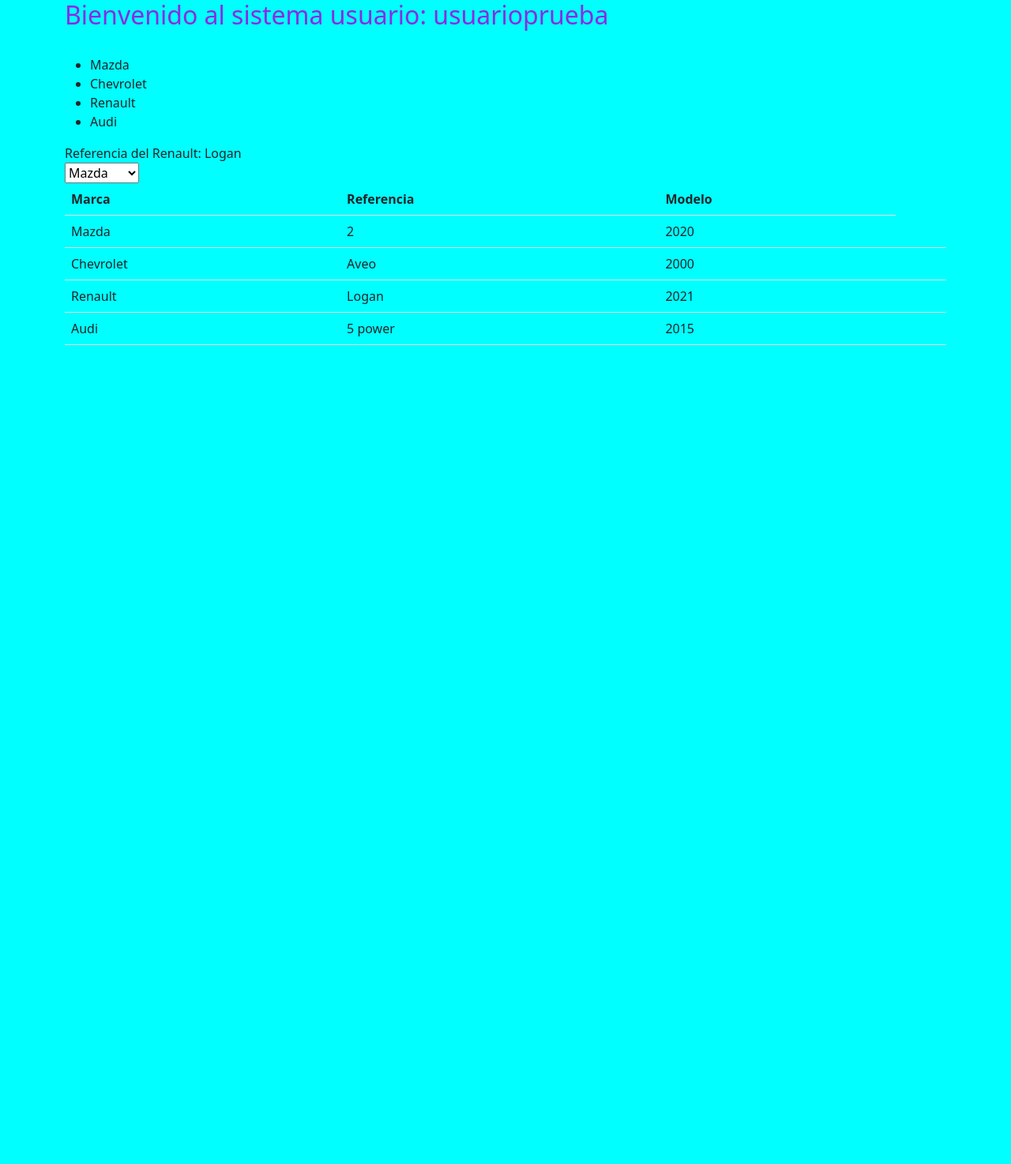
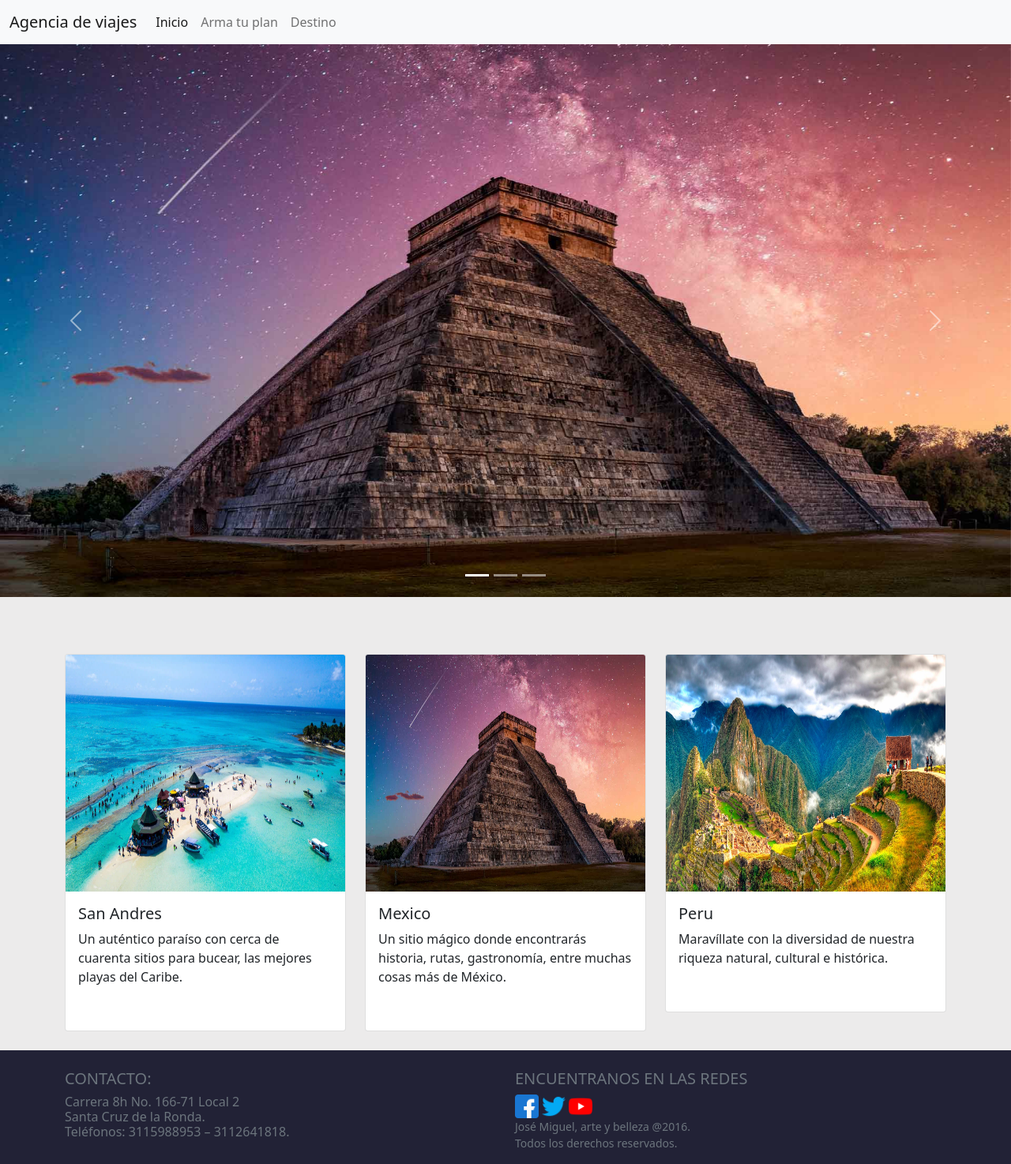
Before and after one commit to johncifuentes85/IntroFlask, a Flask app: page / in a window 1280 px wide. Shown: the whole page at 79% size. Before the commit the page ends 437 px from the top, so only its background shows below. Run offline with Flask 2, Linux system fonts and the light colour scheme; some libraries are stand-ins or nearby versions.

Commit message:
Initial commit

```diff
--- a/app.py
+++ b/app.py
@@ -10,21 +10,21 @@ app = Flask(__name__)
 app.config['MYSQL_HOST'] = 'localhost'
 app.config['MYSQL_USER'] = 'root'
 app.config['MYSQL_PASSWORD'] = ''
-app.config['MYSQL_DB'] = 'bdflask'
+app.config['MYSQL_DB'] = 'agencia'
 
 conexion = MySQL(app) # vinculo entre la aplicación y la bd
 
-@app.route('/cars')
-def listar_cars():
+@app.route('/destinos')
+def listar_destinos():
     data = {}
     try:
         cursor = conexion.connection.cursor()
-        sql = "SELECT id, marca, modelo, valor FROM car ORDER BY marca"
+        sql = "SELECT id, destino, costo FROM viajes ORDER BY destino"
         cursor.execute(sql)
-        cars = cursor.fetchall()
-        print(cars)
-        data['mensaje'] = 'Exito'
-        data['cars'] = cars
+        destinos = cursor.fetchall()
+        print(destinos)
+        #data['mensaje'] = 'Exito'
+        data['destinos'] = destinos
     except Exception as ex:
             data['mensaje'] = 'Error ...'
     return jsonify(data) # recordar importar jsonify
@@ -33,22 +33,13 @@ def listar_cars():
 @app.route('/')#la @ es un decorador y ('/') la ruta de la raiz y se crea una funcion que nos lleve la pagina
 #para poder que ejecute hay que parar el servidor con ctrl+c y vuelve y se ejecuta.
 def index():
-    #return "<h1> Hola, desde la pagina de inicio </h1>" #se puede pintar las etiquetas desde aca
-    vehiculos = ['Mazda', 'Chevrolet', 'Renault', 'Audi']
-    datosindex = {
-        'titulo':'Sistema de prueba',
-        'subtitulo':'Bienvenido al sistema usuario: ',
-        'vehiculos':vehiculos,
-        'usuario':'usuarioprueba',
-        'referencias':['2','Aveo','Logan', '5 power', 'Airton'],
-        'modelo':['2020','2000','2021', '2015', '2018'],
-        'catvehiculos': len(vehiculos)
-    }
-    return render_template('index.html', datos = datosindex) # ruta que nos lleva al index se debe importar la funcion y podemos agregarle los datos del diccionario
+    return render_template('index.html') # ruta que nos lleva al index se debe importar la funcion y podemos agregarle los datos del diccionario
 
-@app.route('/login')
-def login():
-    return render_template('login.html')
+
+@app.route('/armaPlan')
+def armaPlan():
+    destinos = ['San Andres', 'Mexico', 'peru']
+    return render_template('armaPlan.html', d = destinos)
 
 def not_found(error):
     #return render_template("not_found.html"),404#para que lleve a la pagina error
--- a/static/css/maestra.css
+++ b/static/css/maestra.css
@@ -1,6 +1,19 @@
 body{
-    background-color: aqua;
+    background-color: rgb(236, 235, 235);
 }
 h2{
     color: blueviolet;
 }
+img{
+    height: 700px !important;
+}
+footer{
+    background-color: rgb(34, 34, 54);
+}
+.redes-footer img{
+    height: 30px !important;
+}
+
+.card-img-top{
+    height: 300px !important;
+}
--- a/static/js/maestra.js
+++ b/static/js/maestra.js
@@ -1 +1 @@
-alert("Ingresar");
+//alert("Ingresar");
--- a/templates/index.html
+++ b/templates/index.html
@@ -1,40 +1,40 @@
 {% extends 'maestra.html' %} //se llama el archivo maestro
-{% block titulo %}Mi primer pagina con Flask{% endblock %} //se envia el titulo a block titulo de maestra.html
+{% block titulo %}Agencia de viajes el mocho{% endblock %} //se envia el titulo a block titulo de maestra.html
 {% block contenido %}
-        <h2>{{datos.subtitulo}}{{datos.usuario}}</h2> <!--intepolar el titulo -->
-    <br>
-    {% if datos.catvehiculos > 0 %}
-        <ul>
-            {% for vehiculo in datos.vehiculos%}
-            <li>{{vehiculo}}</li>
-            {%endfor%}
-        </ul>
-        <div>Referencia del Renault: {{datos.referencias[2]}}</div>
-    {% else %}
-        <h3>No existen vehiculos para mostrar</h3>
-    {% endif %}
-        <select>
-            {% for vehiculo in datos.vehiculos%}
-            <option value="{{vehiculo}}">{{vehiculo}}</option>
-            {%endfor%}
-        </select>
-        <table class="table table-hover table-borderes">
-            <tr>
-            <th>Marca</th>
-            <th>Referencia</th>
-            <th>Modelo</th>
-            </tr>
-            {% set count = namespace(a=0)%}
-            {% set count1 = namespace(a=0)%}
-            {% for vehiculo in datos.vehiculos%}
-            <tr>
-            <td>{{vehiculo}}</td>
-            <td>{{datos.referencias[count.a]}}</td>
-            {% set count.a = count.a + 1%}
-            <td>{{datos.modelo[count1.a]}}</td>
-            {% set count1.a = count1.a + 1%}
-            <td>{{ref}}</td>
-            {%endfor%}
-            </tr>
-        </table>
+<main>
+  <div class="row row-cols-1 row-cols-md-3 g-4 mt-5">
+  <div class="col">
+    <div class="card">
+      <img src="static/img/sanAndres.jpg" class="card-img-top" alt="...">
+      <div class="card-body">
+        <h5 class="card-title">San Andres</h5>
+        <p class="card-text">Un auténtico paraíso con cerca de cuarenta sitios para bucear, las mejores playas del Caribe.</p>
+        <br>
+      </div>
+    </div>
+  </div>
+  <div class="col">
+    <div class="card">
+      <img src="static/img/Mexico.jpg" class="card-img-top" alt="...">
+      <div class="card-body">
+        <h5 class="card-title">Mexico</h5>
+        <p class="card-text">Un sitio mágico donde encontrarás historia, rutas, gastronomía,
+entre muchas cosas más de México.</p>
+        <br>
+      </div>
+    </div>
+  </div>
+  <div class="col">
+    <div class="card">
+      <img src="static/img/peru.jpg" class="card-img-top" alt="...">
+      <div class="card-body">
+        <h5 class="card-title">Peru</h5>
+        <p class="card-text">Maravíllate con la diversidad de nuestra riqueza natural, cultural e histórica.</p>
+        <br>
+      </div>
+    </div>
+  </div>
+</div>
+<br>
+</main>
 {% endblock %} //este es el contenido que llevara block contedido en la pagina maestra
--- a/templates/login.html
+++ /dev/null
@@ -1,5 +0,0 @@
-{% extends 'maestra.html' %} //se llama el archivo maestro
-{% block titulo %}Inicio de sesion{% endblock %} //se envia el titulo a block titulo de maestra.html
-{% block contenido %}
-    <h1>Ingrese al sistema</h1>
-{% endblock %}
--- a/templates/maestra.html
+++ b/templates/maestra.html
@@ -10,9 +10,96 @@
     <title>{% block titulo %}{% endblock %}</title>
   </head>
   <body>
-    <div class="container">
-        {% block contenido %}{% endblock %}
+
+    <header>
+
+
+          <nav class="navbar navbar-expand-lg navbar-light bg-light">
+  <div class="container-fluid">
+    <a class="navbar-brand" href="#">Agencia de viajes</a>
+    <button class="navbar-toggler" type="button" data-bs-toggle="collapse" data-bs-target="#navbarNav" aria-controls="navbarNav" aria-expanded="false" aria-label="Toggle navigation">
+      <span class="navbar-toggler-icon"></span>
+    </button>
+    <div class="collapse navbar-collapse" id="navbarNav">
+      <ul class="navbar-nav">
+        <li class="nav-item">
+          <a class="nav-link active" aria-current="page" href="{{ url_for('index') }}">Inicio</a>
+        </li>
+        <li class="nav-item">
+          <a class="nav-link" href="{{ url_for('armaPlan') }}">Arma tu plan</a>
+        </li>
+        <li class="nav-item">
+          <a class="nav-link" href="destinos">Destino</a>
+        </li>
+      </ul>
     </div>
+  </div>
+</nav>
+
+  <div id="carouselExampleIndicators" class="carousel slide" data-bs-ride="carousel">
+  <div class="carousel-indicators">
+    <button type="button" data-bs-target="#carouselExampleIndicators" data-bs-slide-to="0" class="active" aria-current="true" aria-label="Slide 1"></button>
+    <button type="button" data-bs-target="#carouselExampleIndicators" data-bs-slide-to="1" aria-label="Slide 2"></button>
+    <button type="button" data-bs-target="#carouselExampleIndicators" data-bs-slide-to="2" aria-label="Slide 3"></button>
+  </div>
+  <div class="carousel-inner">
+    <div class="carousel-item active">
+      <img src="static/img/Mexico.jpg" class="d-block w-100" alt="...">
+    </div>
+    <div class="carousel-item">
+      <img src="static/img/sanAndres.jpg" class="d-block w-100" alt="...">
+    </div>
+    <div class="carousel-item">
+      <img src="static/img/peru.jpg" class="d-block w-100" alt="...">
+    </div>
+  </div>
+  <button class="carousel-control-prev" type="button" data-bs-target="#carouselExampleIndicators" data-bs-slide="prev">
+    <span class="carousel-control-prev-icon" aria-hidden="true"></span>
+    <span class="visually-hidden">Previous</span>
+  </button>
+  <button class="carousel-control-next" type="button" data-bs-target="#carouselExampleIndicators" data-bs-slide="next">
+    <span class="carousel-control-next-icon" aria-hidden="true"></span>
+    <span class="visually-hidden">Next</span>
+  </button>
+</div>
+
+
+
+    </header>
+    <main>
+        <div class="container">
+          {% block contenido %}{% endblock %}
+        </div>
+    </main>
+
+    <footer class="footer">
+    <br>
+        <div class="container">
+    <div class="row">
+        <div class="col-xs-12 col-md-6">
+            <h6 class="text-muted lead">CONTACTO:</h6>
+            <h6 class="text-muted">
+            Carrera 8h No. 166-71 Local 2<br>
+            Santa Cruz de la Ronda.<br>
+            Teléfonos: 3115988953 – 3112641818.<br>
+            </h6>
+        </div>
+        <div class="col-xs-12 col-md-6">
+        <div class="pull-right">
+        <h6 class="text-muted lead">ENCUENTRANOS EN LAS REDES</h6>
+              <div class="redes-footer">
+                  <a href="https://www.facebook.com/"><img src="static/img/facebook.png"></a>
+                  <a href="https://twitter.com/"><img src="static/img/gorjeo.png"></a>
+                  <a href="https://www.youtube.com/"><img src="static/img/youtube.png"></a>
+              </div>
+        </div>
+        <div class="row"> <p class="text-muted small text-right">José Miguel, arte y belleza @2016.<br> Todos los derechos reservados.</p></div>
+    </div>
+  </div>
+</div>
+    </footer>
+    <script src="https://cdn.jsdelivr.net/npm/@popperjs/core@2.9.3/dist/umd/popper.min.js" integrity="sha384-W8fXfP3gkOKtndU4JGtKDvXbO53Wy8SZCQHczT5FMiiqmQfUpWbYdTil/SxwZgAN" crossorigin="anonymous"></script>
+    <script src="https://cdn.jsdelivr.net/npm/bootstrap@5.1.1/dist/js/bootstrap.min.js" integrity="sha384-skAcpIdS7UcVUC05LJ9Dxay8AXcDYfBJqt1CJ85S/CFujBsIzCIv+l9liuYLaMQ/" crossorigin="anonymous"></script>
     <script type="text/javascript" src="{{url_for('static',filename='js/maestra.js')}}"></script>
 </body>
 </html>
```
Also changed, not shown: templates/armaPlan.html (added, +30 -0 lines), static/img/Mexico.jpg (added), static/img/facebook.png (added), static/img/gorjeo.png (added), static/img/peru.jpg (added), static/img/sanAndres.jpg (added), static/img/youtube.png (added).
